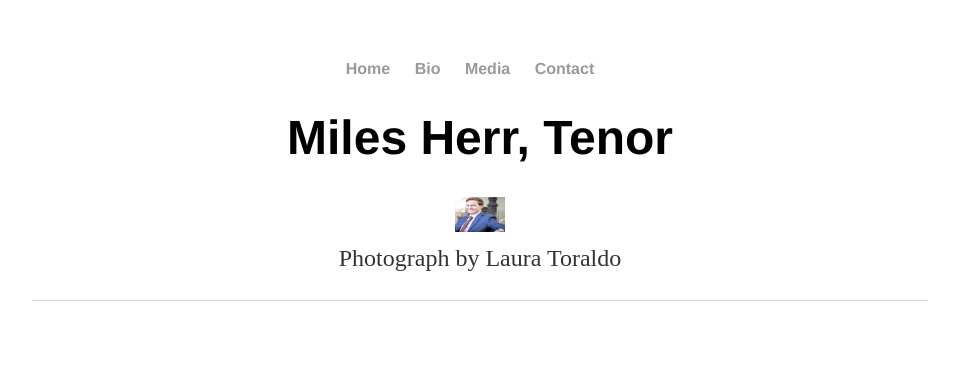
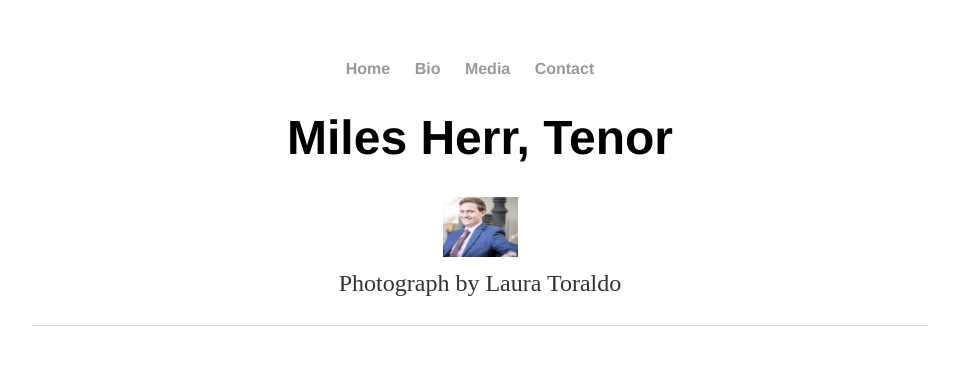
Before and after one commit to leemlb06pmi/leemlb06pmi.github.io, a Jekyll site: the page built from index.html, in a window 1280 px wide. Shown: the top 365 px of the page, without its empty margins (160-1119 px from the left). Built offline with Jekyll 4.4.1, drawn with Linux system fonts in a browser that asks for light colours.

Commit message:
Update main.css

```diff
--- a/css/main.css
+++ b/css/main.css
@@ -6,8 +6,8 @@ img{
     max-width: 100%
 }
 img.sized{
-    width: 50px;
-    height: 35px;
+    width: 75px;
+    height: 60px;
 }
 nav ul, footer ul {
     font-family:'Helvetica', 'Arial', 'Sans-Serif';
```
